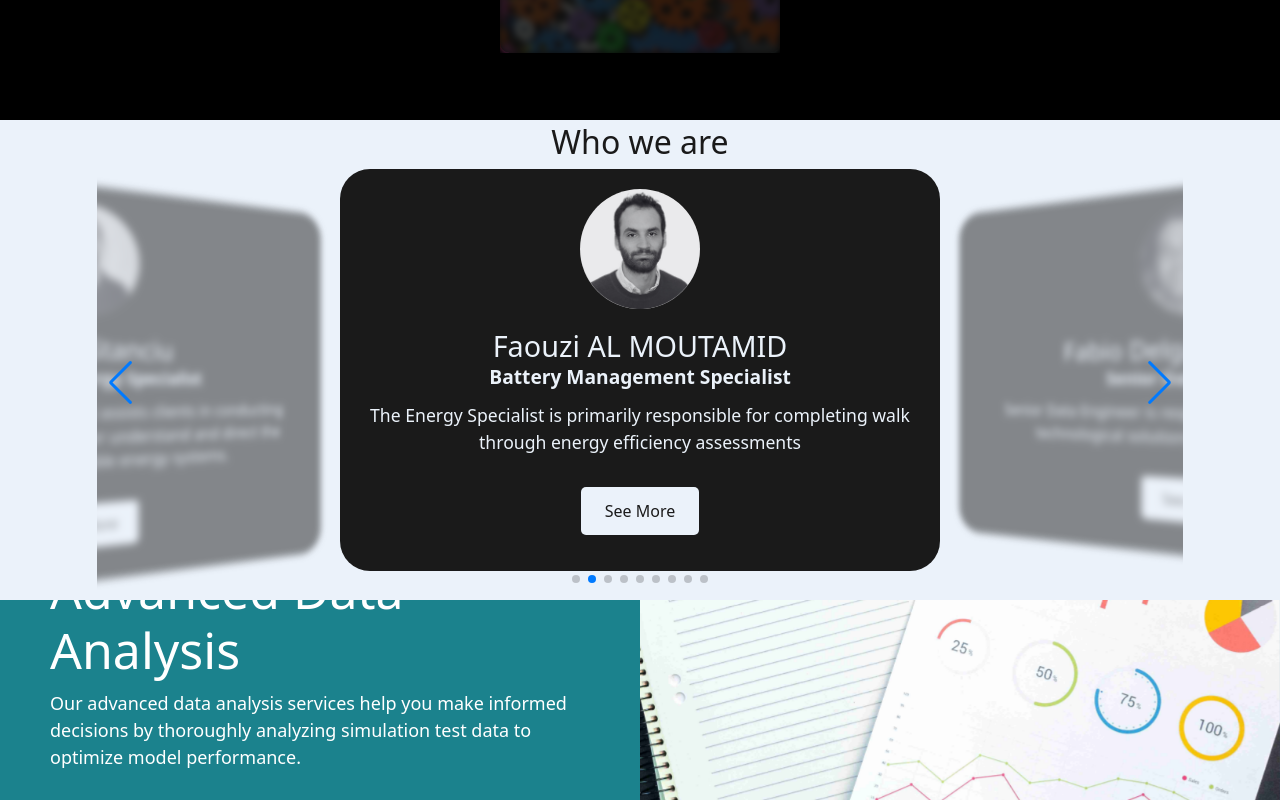
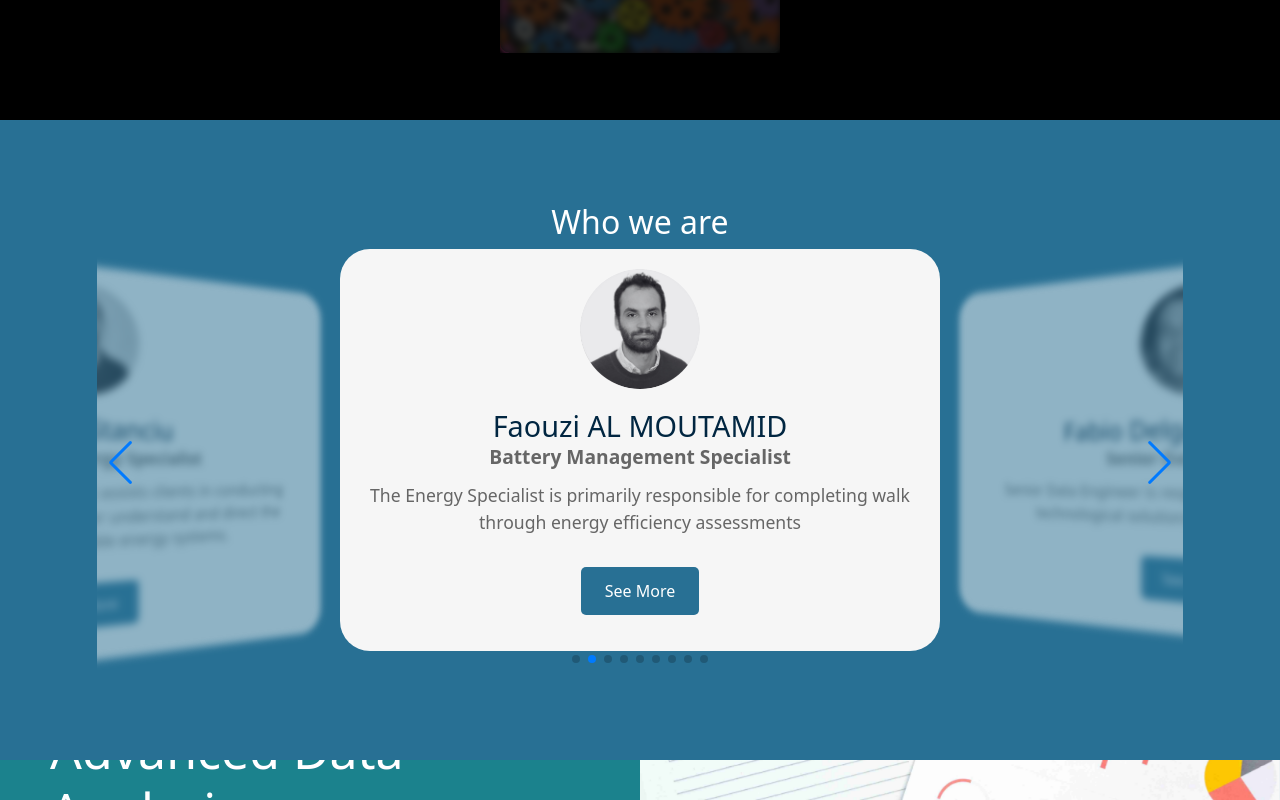
Before and after one commit to Simtestlab/simtestlab_website, a React (Create React App) app: page / in a window 1280 px wide. Shown: the part 1160-1960 px from the top of the page. Built offline with nearby package versions, Linux system fonts and the light colour scheme.

Commit message:
Changed the color of the employee section to previous version

```diff
--- a/src/styles/Employees.css
+++ b/src/styles/Employees.css
@@ -6,12 +6,12 @@ section {
 
 .testimonials {
   scroll-margin-top: 80px;
-  height: 60vh;
+  height: 80vh;
   display: flex;
   justify-content: center;
   align-items: center;
-  color: #1a1a1a;
-  background-color: #ebf2fa; /* White shade background from the palette */
+  color: #fff;
+  background-color: #287094;
 }
 
 .testimonials .container {
@@ -23,10 +23,10 @@ section {
 
 /* Testimonial Item Styles */
 .testimonials-item {
-  background-color: #1a1a1a; /* Dark color for cards */
+  background-color: #f6f6f6;
   padding: 20px;
   border-radius: 30px;
-  color: #ebf2fa; /* Light color for text */
+  color: #012641;
   box-sizing: border-box;
   display: flex;
   flex-direction: column;
@@ -76,12 +76,12 @@ section {
 
 .testimonials-item span.job {
   font-size: 1.2rem;
-  color: #ebf2fa; /* Light color for job text */
+  color: #666;
 }
 
 .testimonials-item p {
   margin-top: 10px;
-  color: #ebf2fa; /* Light color for description */
+  color: #666;
   flex-grow: 1;
   font-size: 1.1rem;
 }
@@ -110,7 +110,7 @@ section {
 }
 
 .swiper-pagination-bullet {
-  background: #27b48d; /* Green color from the palette */
+  background: #00cc66;
 }
 
 .testimonials-slider {
@@ -125,8 +125,8 @@ section {
   display: inline-block;
   padding: 0.75rem 1.5rem;
   margin: 1rem 0;
-  background-color: #ebf2fa; /* White shade from the palette */
-  color: #1a1a1a;
+  background-color: #287094;
+  color: #ffffff;
   text-decoration: none;
   border-radius: 5px;
   transition: background-color 0.3s, transform 0.3s;
@@ -135,21 +135,22 @@ section {
 }
 
 .see-more-button:hover {
-  background-color: #27b48d; /* Green color from the palette on hover */
+  background-color: #000000;
   color: #ffffff;
+}
+
+.see-more-button i {
+  margin-right: 8px;
 }
 
 .swiper-button-prev,
 .swiper-button-next {
-  color: #ebf2fa; /* Light color for arrow buttons */
+  color: #287094;
 }
 
-/* Hide arrows on mobile screens */
-@media (max-width: 768px) {
-  .swiper-button-prev,
-  .swiper-button-next {
-    display: none !important; /* Hide the arrows */
-  }
+.swiper-button-prev:hover,
+.swiper-button-next:hover {
+  color: #000000;
 }
 
 /* Pop-up Container Styles */
@@ -169,7 +170,7 @@ section {
 }
 
 .popup-content {
-  background: #1a1a1a; /* Dark color for popup */
+  background: #fff;
   border-radius: 15px;
   padding: 40px;
   max-width: 700px;
@@ -183,24 +184,25 @@ section {
 }
 
 .popup-content h4 {
-  color: #ebf2fa; /* Light color for popup subheading */
+  color: #333;
   font-size: 1.2rem;
   margin-top: 10px;
   margin-bottom: 20px;
 }
 
+
 .popup-content h2 {
   margin-top: 0;
   font-family: Arial, sans-serif;
   font-size: 2rem;
-  color: #ebf2fa; /* Light color for popup heading */
+  color: #333;
   margin-bottom: 20px;
 }
 
 .popup-content p {
   margin-top: 20px;
   font-size: 1.2rem;
-  color: #ebf2fa; /* Light color for popup description */
+  color: #333;
   line-height: 1.5;
 }
 
@@ -220,7 +222,7 @@ section {
   font-weight: bold;
   background: none;
   border: none;
-  color: #ebf2fa; /* Light color for close button */
+  color: #333;
   cursor: pointer;
 }
 
@@ -232,9 +234,9 @@ section {
 .linkedin-link {
   display: inline-block;
   font-size: 1.1rem;
-  color: #20b9c9; /* Lighter blue color from the palette */
+  color: #0077b5;
   text-decoration: none;
-  border: 1px solid #20b9c9;
+  border: 1px solid #0077b5;
   padding: 12px 24px;
   border-radius: 5px;
   transition: background-color 0.3s, color 0.3s;
@@ -244,16 +246,16 @@ section {
 
 .linkedin-link:hover {
   text-decoration: none;
-  background-color: #20b9c9;
+  background-color: #0077b5;
   color: #ffffff;
 }
 
 .github-link {
   display: inline-block;
   font-size: 1.1rem;
-  color: #27b48d; /* Green color from the palette */
+  color: #287094;
   text-decoration: none;
-  border: 1px solid #27b48d;
+  border: 1px solid #287094;
   padding: 12px 24px;
   border-radius: 5px;
   transition: background-color 0.3s, color 0.3s;
@@ -263,7 +265,7 @@ section {
 
 .github-link:hover {
   text-decoration: none;
-  background-color: #27b48d;
+  background-color: #287094;
   color: #ffffff;
 }
 
@@ -303,25 +305,24 @@ section {
 /* Media Queries */
 @media (max-width: 768px) {
   .testimonials-item {
-    padding: 15px; /* Decrease padding on smaller screens */
-    min-height: 250px; /* Decrease card height on smaller screens */
+    padding: 20px;
   }
 
   .testimonials-item img {
-    width: 80px; /* Adjust image size */
-    height: 80px; /* Adjust image size */
+    width: 60px;
+    height: 60px;
   }
 
   .testimonials-item h3.name {
-    font-size: 1.4rem; /* Adjust font size */
+    font-size: 1.5rem;
   }
 
   .testimonials-item span.job {
-    font-size: 1rem; /* Adjust font size */
+    font-size: 1rem;
   }
 
   .testimonials-item p {
-    margin-top: 10px;
-    font-size: 0.9rem; /* Adjust font size */
+    margin-top: 15px;
+    font-size: 1rem;
   }
 }
```
